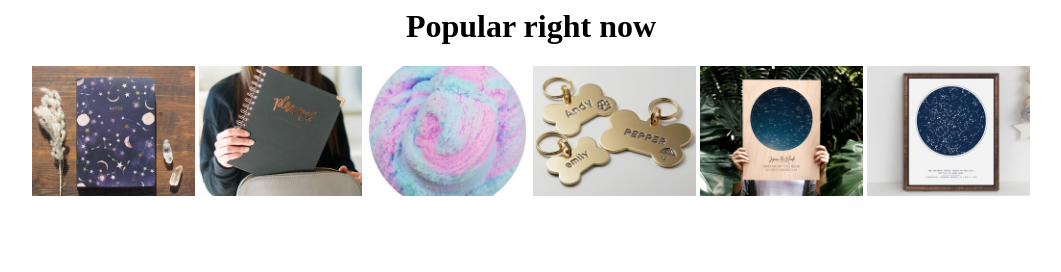
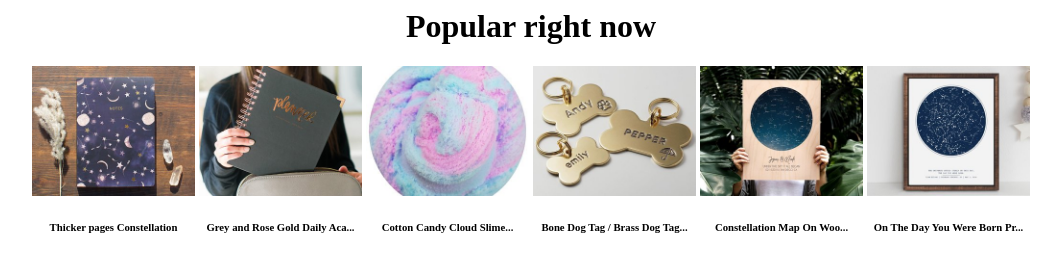
Before and after one commit to JeffGebert/C-Tortuga-Etsy, a website: page client/markethome.html in a window 1280 px wide. Shown: the whole page, without its empty margins (109-1170 px from the left). Drawn offline with Linux system fonts and the light colour scheme.

Commit message:
added product titles

```diff
--- a/client/markethome.html
+++ b/client/markethome.html
@@ -9,14 +9,13 @@
 <body>
 	<h1><center>Popular right now</center></h1>
 	<center>
-	<div><img src="item1.jpg" alt=""></div>
-	<div><img src="item2.jpg" alt=""></div>
-	<div><img src="item3.jpg" alt=""></div>
-	<div><img src="item4.jpg" alt=""></div>
-	<div><img src="item5.jpg" alt=""></div>
-	<div><img src="item6.jpg" alt=""></div>
+		<div><img src="item1.jpg" alt=""><h6>Thicker pages Constellation</h6></div>
+		<div><img src="item2.jpg" alt=""><h6>Grey and Rose Gold Daily Aca...</h6></div>
+		<div><img src="item3.jpg" alt=""><h6>Cotton Candy Cloud Slime...</h6></div>
+		<div><img src="item4.jpg" alt=""><h6>Bone Dog Tag / Brass Dog Tag...</h6></div>
+		<div><img src="item5.jpg" alt=""><h6>Constellation Map On Woo...</h6></div>
+		<div><img src="item6.jpg" alt=""><h6>On The Day You Were Born Pr...</h6></div>
 	</center>
 
-	</div>
 </body>
 </html>
```
